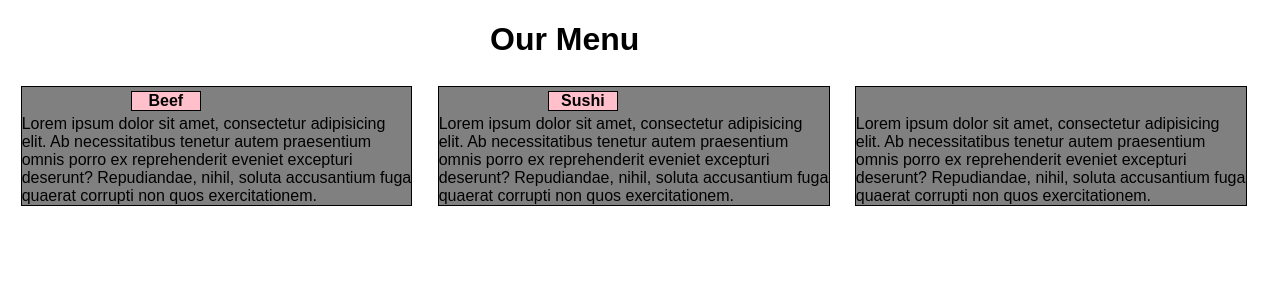
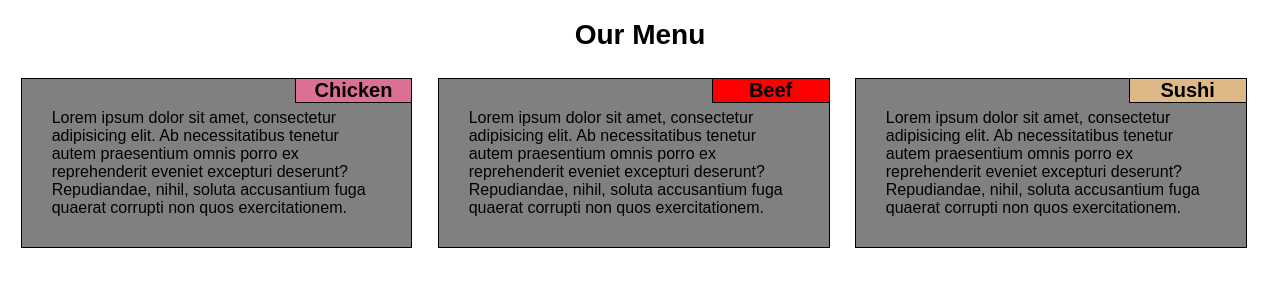
Before and after one commit to bhavneetsoni/module2-solution, a website: page public_html/index.html in a window 1280 px wide. Drawn offline with Linux system fonts and the light colour scheme.

Commit message:
final submission

```diff
--- a/nbproject/private/private.xml
+++ b/nbproject/private/private.xml
@@ -1,4 +1,10 @@
 <?xml version="1.0" encoding="UTF-8"?>
 <project-private xmlns="http://www.netbeans.org/ns/project-private/1">
     <editor-bookmarks xmlns="http://www.netbeans.org/ns/editor-bookmarks/2" lastBookmarkId="0"/>
+    <open-files xmlns="http://www.netbeans.org/ns/projectui-open-files/2">
+        <group>
+            <file>file:/C:/Users/BHAVN/coursera-test/module2-solution/public_html/CSS/styles.css</file>
+            <file>file:/C:/Users/BHAVN/coursera-test/module2-solution/public_html/index.html</file>
+        </group>
+    </open-files>
 </project-private>
--- a/public_html/CSS/styles.css
+++ b/public_html/CSS/styles.css
@@ -1,49 +1,55 @@
-/*
-To change this license header, choose License Headers in Project Properties.
-To change this template file, choose Tools | Templates
-and open the template in the editor.
-*/
-/*
-    Created on : Mar 19, 2016, 12:14:54 AM
-    Author     : BHAVN
-*/
-
 /********** Base styles **********/
 * {
     box-sizing: border-box;
     font-family: sans-serif, Arial, Helvetica;
+    font-size: 100%;
 }
-            header { width: 300px;
-                     margin-right: auto;
-                     margin-left: auto;
+header { width: auto;
+         margin: 0 auto;
+         font-size: 175%;
+         font-weight: bold;
+        text-align: center;
 }
 .menuHeading{
-                width: 18%;
+    width: 30%;
+    margin: 0px;
     border-bottom: 1px solid black;
     border-left: 1px solid black;
-                position: relative;
+    position: absolute;
     top: 0px;
-                right: 80%;
-                background-color: pink;
+    right: 0px;
     text-align: center;
     font-weight: bold;
+    font-size: 125%;
+    clear: left;
 }
+#chicken{background-color: palevioletred;}
+#beef{background-color: red;}
+#sushi{background-color: burlywood;}
+
 h1 {
     margin-bottom: 15px;
 }
 
-            section div{
+section > div{
     background-color: gray;
     border: 1px solid black;
     width: 98%;
     margin: 1%;
+}
+p{
+    padding: 15px;
+    text-justify: auto;
+    margin: 15px;
+    clear: right;
 }
 
 /* Simple Responsive Framework. */
 .row {
     width: 100%;
 }
-
+div {
+    position: relative;}
 /********** Desktops **********/
 @media (min-width: 992px) {
     .col-lg-4 {
@@ -69,4 +75,6 @@ and open the template in the editor.
         width: 98%;
 
     }
+    #sushi{
+    width: 15%;
 }
--- a/public_html/index.html
+++ b/public_html/index.html
@@ -14,18 +14,21 @@
 
             <div class ="row col-lg-4 col-md-6">
                 <div class = 'menuHeading' id ='chicken'>Chicken</div>
-                Lorem ipsum dolor sit amet, consectetur adipisicing elit. Ab necessitatibus tenetur autem praesentium omnis porro ex reprehenderit eveniet excepturi deserunt? Repudiandae, nihil, soluta accusantium fuga quaerat corrupti non quos exercitationem.
+                <p> Lorem ipsum dolor sit amet, consectetur adipisicing elit. Ab necessitatibus tenetur autem praesentium omnis porro ex reprehenderit eveniet excepturi deserunt? Repudiandae, nihil, soluta accusantium fuga quaerat corrupti non quos exercitationem.
+                </p>
             </div>
 
             <div class ="row col-lg-4 col-md-6">
                 <div class = 'menuHeading' id ='beef'>Beef</div>
-                Lorem ipsum dolor sit amet, consectetur adipisicing elit. Ab necessitatibus tenetur autem praesentium omnis porro ex reprehenderit eveniet excepturi deserunt? Repudiandae, nihil, soluta accusantium fuga quaerat corrupti non quos exercitationem.
+                <p>Lorem ipsum dolor sit amet, consectetur adipisicing elit. Ab necessitatibus tenetur autem praesentium omnis porro ex reprehenderit eveniet excepturi deserunt? Repudiandae, nihil, soluta accusantium fuga quaerat corrupti non quos exercitationem.
+
+                </p>
             </div>
 
             <div class ="row col-lg-4 col-md-12">
                 <div class = 'menuHeading' id ='sushi'>Sushi</div>
-                Lorem ipsum dolor sit amet, consectetur adipisicing elit. Ab necessitatibus tenetur autem praesentium omnis porro ex reprehenderit eveniet excepturi deserunt? Repudiandae, nihil, soluta accusantium fuga quaerat corrupti non quos exercitationem.
-            </div>
+                <p>Lorem ipsum dolor sit amet, consectetur adipisicing elit. Ab necessitatibus tenetur autem praesentium omnis porro ex reprehenderit eveniet excepturi deserunt? Repudiandae, nihil, soluta accusantium fuga quaerat corrupti non quos exercitationem.
+                </p></div>
 
         </section>
     </body>
```
Lines whose indentation alone changed are shown as unchanged.
